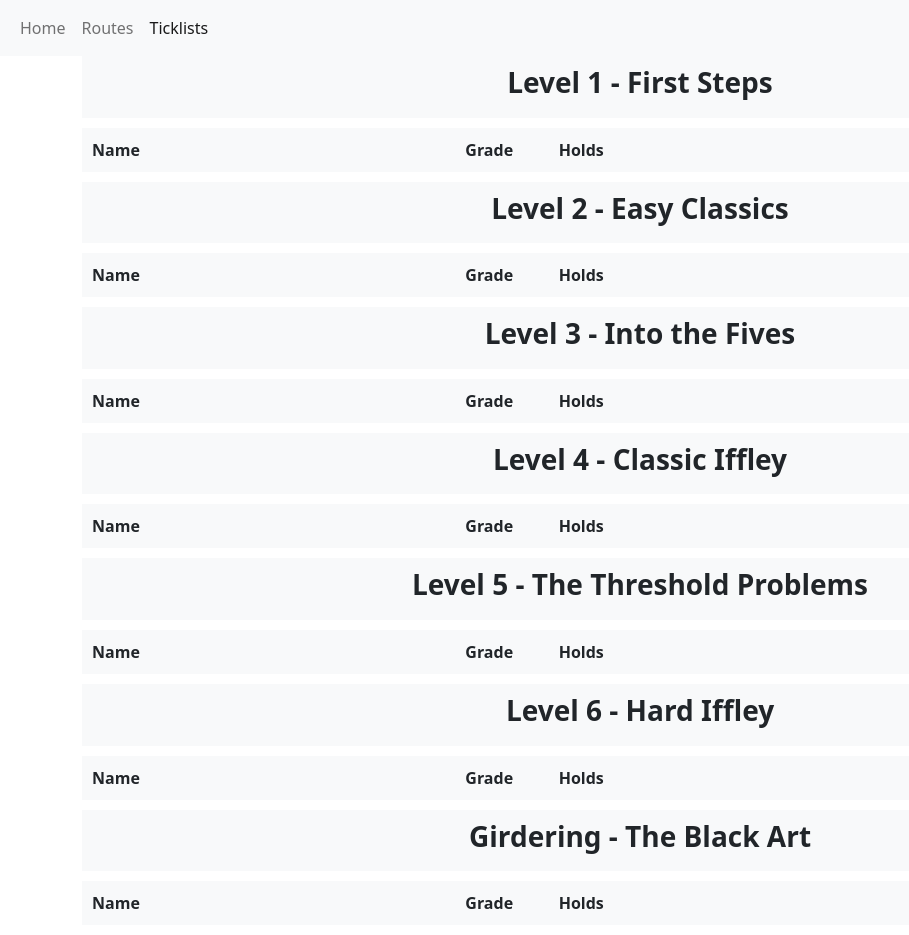
After one commit to ldk111/Iffley-Website-Deployment, a Django app: page /ticklists/ in a window 1280 px wide. The commit adds this page. Shown: the whole page, without its empty margins (0-909 px from the left). Run offline with Django 4.2, Linux system fonts and the light colour scheme; data that the repository does not hold is empty.

Commit message:
fixed navbar, added ticklists, improved filtering

```diff
--- a/iffley_app/forms.py
+++ b/iffley_app/forms.py
@@ -11,4 +11,4 @@ class FilterGrades(forms.Form):
         self.fields['grades'].choices = [(grade.id, grade.grade) for grade in TechGrade.objects.all()]
 
 class SearchBar(forms.Form):
-    search = forms.CharField(max_length = 200, required = False)
+    search = forms.CharField(max_length = 200, required = False, strip = True)
--- a/iffley_app/templates/iffley_app/inc/navbar.html
+++ b/iffley_app/templates/iffley_app/inc/navbar.html
@@ -1,7 +1,6 @@
 <nav class="navbar navbar-expand-lg navbar-light bg-light">
 
   <div class="container-fluid">
-
       <button class="navbar-toggler" type="button" data-bs-toggle="collapse" data-bs-target="#navbarNav" aria-controls="navbarNav" aria-expanded="false" aria-label="Toggle navigation">
 
           <span class="navbar-toggler-icon"></span>
@@ -13,10 +12,20 @@
           <ul class="navbar-nav">
 
               <li class="nav-item">
-          <a class="nav-link active" aria-current="page" href="{% url 'home' %}">Home</a>
+                  <a class="nav-link {% if request.path == '/' %}active{% endif %}" href="{% url 'home' %}">Home</a>
+
               </li>
+
               <li class="nav-item">
-          <a class="nav-link" href="{% url 'routes' %}">Routes</a>
+
+                  <a class="nav-link {% if request.path == '/routes/' %}active{% endif %}" aria_current = "page" href="{% url 'routes' %}">Routes</a>
+
+              </li>
+
+              <li class="nav-item">
+
+                  <a class="nav-link {% if request.path == '/ticklists/' %}active{% endif %}" href="{% url 'ticklists' %}">Ticklists</a>
+
               </li>
 
           </ul>
--- /dev/null
+++ b/iffley_app/templates/iffley_app/ticklists.html
@@ -0,0 +1,95 @@
+{% extends 'iffley_app/layouts/main.html' %}
+
+{% block title %}
+Ticklists
+{% endblock title %}
+{%block content%}
+<div class = "container">
+{%for key, values in ticklists.items %}
+
+    <div class="record-container">
+
+        <div class = "row">
+
+            <div class = "col-md-12">
+
+                <center><h3><b>{{key}}</b></h3></center>
+
+            </div>
+
+        </div>
+
+    </div>
+
+    <div class = "record-container">
+
+        <div class = "row">
+
+            <div class = "col-md-4">
+            <b>Name</b>
+            </div>
+
+            <div class = "col-md-1">
+            <b>Grade</b>
+            </div>
+
+            <div class = "col-md-4">
+            <b>Holds</b>
+            </div>
+
+        </div>
+
+    </div>
+
+    {%for r in routes %}
+
+        {% for value in values %}
+
+            {%if r.name in value%}
+
+            <div class="record-container">
+
+                <div class = "row">
+                    <div class = "col-md-4">
+
+                        <a href="{% url 'route_details' r.id %}">
+                        <h4 class="record-name">  {{r.name}}  </h4></a>
+
+                    </div>
+
+                    <div class = "col-md-1">
+
+                        {%if r.b_grade.grade != "0"%}
+                        {{r.b_grade.grade}}
+                        {%endif%}
+                        {%if r.tech_grade.grade != "0"%}
+                        {{r.tech_grade.grade}}
+                        {%endif%}
+                        {%if r.furlong_grade.grade != "0"%}
+                        {{r.furlong_grade.grade}}
+                        {%endif%}
+                        {%if r.other_grade != "0"%}
+                        {{r.other_grade}}
+                        {%endif%}
+
+                    </div>
+
+                    <div class = "col-md-4">
+
+                        {{r.holds_str}}
+
+                    </div>
+
+                </div>
+
+            </div>
+
+            {%endif%}
+
+        {%endfor%}
+
+    {%endfor%}
+
+{% endfor %}
+</div>
+{%endblock content%}
--- a/iffley_app/urls.py
+++ b/iffley_app/urls.py
@@ -5,4 +5,5 @@ urlpatterns = [
     path('', views.home, name ="home"),
     path('routes/', views.routes, name="routes"),
     path('route/<int:route_id>', views.route_details, name='route_details'),
+    path('ticklists/', views.ticklists, name="ticklists")
 ]
--- a/iffley_app/views.py
+++ b/iffley_app/views.py
@@ -1,6 +1,6 @@
 from django.shortcuts import render, get_object_or_404
 from .forms import FilterGrades, SearchBar
-from django.db.models import Q
+from django.db.models import Q, Count
 from django.conf import settings
 
 from .models import *
@@ -33,6 +33,9 @@ def routes(request):
         form = FilterGrades()
         searchbar = SearchBar()
 
+    section_ids_with_routes = set(routes.values_list('section__id', flat=True))
+    sections = sections.filter(id__in=section_ids_with_routes)
+
     return render(request, "iffley_app/routes.html", {"form":form, "searchbar": searchbar, 'routes':routes, 'sections': sections})
 
 def route_details(request, route_id):
@@ -41,3 +44,20 @@ def route_details(request, route_id):
     context = {'route': route, 'route_url': settings.STATIC_URL + str(route.image) if route.image else None}
 
     return render(request, 'iffley_app/route_details.html', context)
+
+def ticklists(request):
+
+    routes = Route.objects.all()
+
+    ticklists = {"Level 1 - First Steps": ["The Ladder", "Ali G", "Boing! Said Zebedee", "The Right Stuff", "Dynosaur", "The Rocker"],
+                 "Level 2 - Easy Classics": ["Question Time", "Ice Cube", "Twisted Sister", "The Bad", "The Jester", "No Problem", "Overlap", "Tiffin", "Pebble Beach", "The Slide", "Wax On, Wax Off", "The Sting", "Rock & Roll", "Stroll"],
+                 "Level 3 - Into the Fives": ["Sabre Dance", "Die Gerbils!", "Touch Me", "Squetch", "Halloween", "Cosmic", "Long Division", "Varsity", "Weak Like Monkey", "Major League", "Die Yetis!", "Befuddled", "Irn Bru", "Strong Like Bull", "Central Pillar"],
+                 "Level 4 - Classic Iffley": ["The Pint Glass", "Superman in Y-Fronts", "Gaston", "Overmantel", "Laah!", "Monocle", "Stage Left", "Wet Paint", "Geronimo!", "Gormenghast", "My Name is Neo", "Green Goddess", "Jenga", "The Sorcerer's Apprentice", "Hebrews 5.10", "Kiss the Wall", "Crushed Strawberry", "Shelve It", "C2", "Chaos Theory", "The Beards of Zeus", "Ape Index", "Judean People's Front Crack Suicide Squad", "Naked", "Enigma", "The Nose", "The Matrix", "Masters of Stone", "PARC Analysis", "High Tension", "Ambiguity"],
+                 "Level 5 - The Threshold Problems": ["Analogue", "Digital", "This is a Low", "Twister Variation", "The Apes of Wrath", "The Tactice Variation", "Resurrection", "Hate Mail", "The Tensor", "Deadpoint", "The Dance of the Electric Penguin"],
+                 "Level 6 - Hard Iffley": ["The Tall Man Rides a Shovelhead", "Osmosis", "Moby Dick", "The Blair Witch Project", "The Four Minute Mile", "The Fallen", "Zebedee's Torment", "The Witching Hour", "Horny Little Devil", "Potheosis", "Ice Lolly", "Palm Beach", "Bemused", "Ecstasy"],
+                 "Girdering - The Black Art": ["Rainbow", "The Easy Touch", "To the Girder", "Curdled Custard", "Long Division", "Up and Away", "Popeye", "Pirates of the Caribbean", "Geronimo!", "Harder, Faster", "Obscenity", "Square Dance", "Swing Like a Monkey, Part 2", "Every Which Way But Up", "Into the Blue", "Dyno 8", "Voyager", "Apollo", "Aviation"] }
+
+
+    context = {'routes': routes, "ticklists": ticklists}
+
+    return render(request, 'iffley_app/ticklists.html', context)
```
Lines whose indentation alone changed are shown as unchanged.
